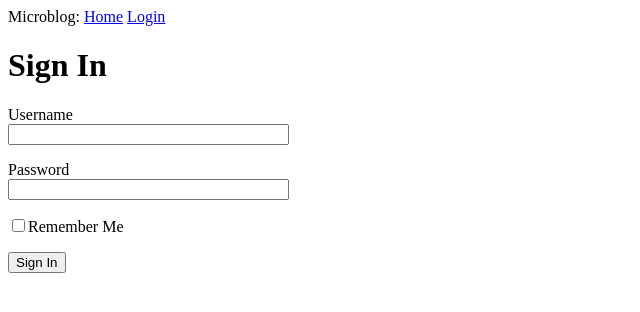
After one commit to GabyCS/flask-1.0, a Flask app: page /login in a window 1280 px wide. The commit adds this page. Shown: the top 312 px of the page, without its empty margins (0-640 px from the left). Run offline with Flask 2, Linux system fonts and the light colour scheme.

Commit message:
Login Form Example

```diff
--- a/app/__init__.py
+++ b/app/__init__.py
@@ -1,5 +1,7 @@
 from flask import Flask
+from config import Config
 
 app = Flask(__name__)
+app.config.from_object(Config)
 
 from app import routes
--- /dev/null
+++ b/app/forms.py
@@ -0,0 +1,9 @@
+from flask_wtf import FlaskForm
+from wtforms import StringField, PasswordField, BooleanField, SubmitField
+from wtforms.validators import DataRequired
+
+class LoginForm(FlaskForm):
+    username = StringField('Username', validators=[DataRequired()])
+    password = PasswordField('Password', validators=[DataRequired()])
+    remember_me = BooleanField('Remember Me')
+    submit = SubmitField('Sign In')
--- a/app/routes.py
+++ b/app/routes.py
@@ -1,5 +1,6 @@
 from flask import render_template
 from app import app
+from app.forms import LoginForm
 
 @app.route('/')
 @app.route('/index')
@@ -16,3 +17,8 @@ def index():
         }
     ]
     return render_template('index.html', title='Home', user=user, posts=posts)
+
+@app.route('/login')
+def login():
+    form = LoginForm()
+    return render_template('login.html', title="Sign in", form=form)
--- a/app/templates/base.html
+++ b/app/templates/base.html
@@ -8,7 +8,11 @@
     {% endif %}
 </head>
 <body>
-    <div>Microblog: <a href="/index">Home</a></div>
+    <div>
+        Microblog:
+        <a href="/index">Home</a>
+        <a href="/login">Login</a>
+    </div>
     </hr>
     {% block content %}{% endblock %}
 </body>
--- /dev/null
+++ b/app/templates/login.html
@@ -0,0 +1,18 @@
+{% extends "base.html" %}
+
+{% block content %}
+    <h1>Sign In</h1>
+    <form action="" method="post" accept-charset="utf-8" novalidate>
+        {{ form.hidden_tag() }}
+        <p>
+            {{ form.username.label }}</br>
+            {{ form.username(size=32) }}
+        </p>
+        <p>
+            {{ form.password.label }}</br>
+            {{ form.password(size=32)}}
+        </p>
+        <p>{{ form.remember_me() }}{{ form.remember_me.label }}</p>
+        <p>{{ form.submit() }}</p>
+    </form>
+{% endblock %}
--- /dev/null
+++ b/config.py
@@ -0,0 +1,4 @@
+import os
+
+class Config(object):
+    SECRET_KEY = os.environ.get('SECRET_KEY') or 'my-s3cr3t-k3y-1245'
```
